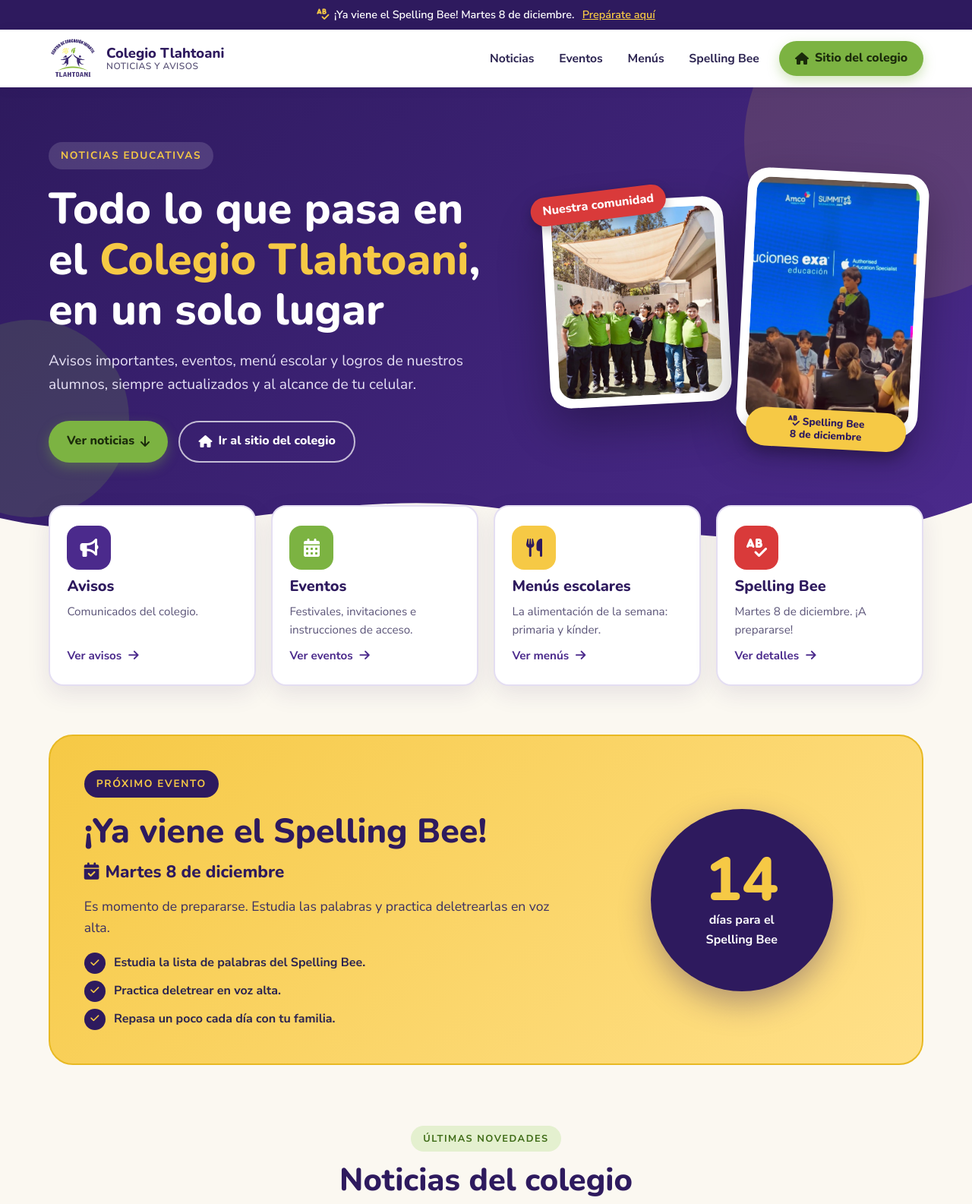
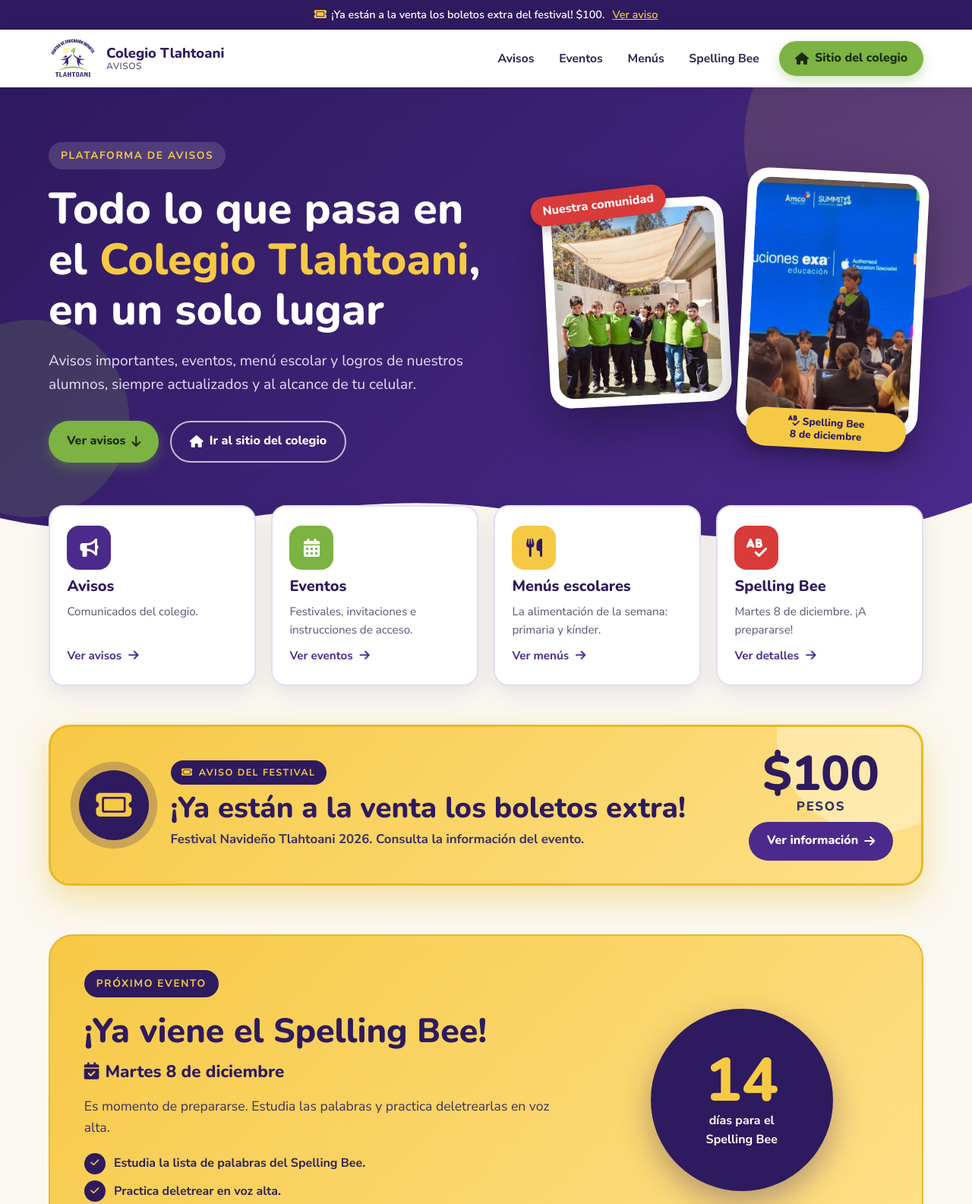
Before and after one commit to colegiotlahtoani/noticias, a plain HTML site: page index.html in a window 1280 px wide. Shown: the top 1585 px of the page at 76% size. Drawn offline with nearby package versions, Linux system fonts and the light colour scheme.

Commit message:
Update index.html

```diff
--- a/index.html
+++ b/index.html
@@ -3,8 +3,8 @@
 <head>
     <meta charset="UTF-8">
     <meta name="viewport" content="width=device-width, initial-scale=1.0, viewport-fit=cover">
-    <title>Noticias | Colegio Tlahtoani</title>
-    <meta name="description" content="Noticias, avisos, eventos y menú escolar del Colegio Tlahtoani GDL.">
+    <title>Avisos | Colegio Tlahtoani</title>
+    <meta name="description" content="Avisos, eventos y menú escolar del Colegio Tlahtoani GDL.">
     <script>document.documentElement.classList.add('js');</script>
     <link rel="preconnect" href="https://fonts.googleapis.com">
     <link rel="preconnect" href="https://fonts.gstatic.com" crossorigin>
@@ -339,14 +339,44 @@
             .brand img { width: 52px; height: 52px; }
             .news-grid { grid-template-columns: 1fr; }
         }
+
+        /* ---------- Información importante: boletos extra ---------- */
+        .importante { padding: 3.2rem 0 0; }
+        .imp-caja {
+            position: relative; overflow: hidden; display: grid; grid-template-columns: auto 1fr auto; gap: 1.8rem; align-items: center;
+            background: linear-gradient(135deg, #F6C945, #FFE08A); border: 3px solid #E8B923; border-radius: 28px;
+            padding: 1.9rem 2.3rem; box-shadow: 0 18px 44px rgba(232, 185, 35, 0.38);
+        }
+        .imp-caja::before { content: ""; position: absolute; width: 260px; height: 260px; border-radius: 50%; background: rgba(255, 255, 255, 0.35); right: -70px; top: -120px; pointer-events: none; }
+        .imp-caja > * { position: relative; }
+        .imp-ico { width: 92px; height: 92px; border-radius: 50%; background: var(--morado-oscuro); color: var(--sol); display: flex; align-items: center; justify-content: center; font-size: 2.6rem; animation: pulso 2.2s ease-out infinite; }
+        @keyframes pulso { 0% { box-shadow: 0 0 0 0 rgba(46, 26, 94, 0.5); } 70% { box-shadow: 0 0 0 20px rgba(46, 26, 94, 0); } 100% { box-shadow: 0 0 0 0 rgba(46, 26, 94, 0); } }
+        .imp-tag { display: inline-flex; align-items: center; gap: 0.45rem; background: var(--morado-oscuro); color: var(--sol); font-weight: 800; font-size: 0.78rem; letter-spacing: 0.12em; text-transform: uppercase; padding: 0.35rem 0.9rem; border-radius: 999px; margin-bottom: 0.6rem; }
+        .imp-caja h2 { font-size: clamp(1.6rem, 3.6vw, 2.4rem); margin-bottom: 0.35rem; }
+        .imp-caja p { color: #3B2F63; font-weight: 700; font-size: 1.05rem; }
+        .imp-precio { text-align: center; display: flex; flex-direction: column; align-items: center; gap: 0.7rem; }
+        .imp-monto { font-family: 'Nunito', Arial, sans-serif; font-weight: 800; font-size: 4rem; line-height: 1; color: var(--morado-oscuro); }
+        .imp-monto small { display: block; font-size: 1.05rem; letter-spacing: 0.1em; text-transform: uppercase; color: #3B2F63; margin-top: 0.15rem; }
+
+        .news-card.destacada { border-color: #E8B923; box-shadow: 0 0 0 4px rgba(246, 201, 69, 0.4), var(--sombra); position: relative; }
+        .cinta-imp { position: absolute; top: 14px; left: 14px; z-index: 2; background: var(--morado-oscuro); color: var(--sol); font-family: 'Nunito', Arial, sans-serif; font-weight: 800; font-size: 0.78rem; letter-spacing: 0.1em; text-transform: uppercase; padding: 0.4rem 0.9rem; border-radius: 999px; box-shadow: 0 6px 14px rgba(0, 0, 0, 0.25); }
+        .aviso-boleto { display: flex; align-items: center; gap: 0.8rem; background: #FFF4CC; border: 2px dashed #E8B923; border-radius: 14px; padding: 0.75rem 0.95rem; color: var(--morado-oscuro); font-weight: 700; font-size: 0.97rem; line-height: 1.35; }
+        .aviso-boleto i { color: var(--morado); font-size: 1.5rem; flex-shrink: 0; }
+        .aviso-boleto b.precio { font-family: 'Nunito', Arial, sans-serif; font-size: 1.15rem; }
+
+        @media (max-width: 820px) {
+            .imp-caja { grid-template-columns: 1fr; text-align: center; justify-items: center; padding: 1.8rem 1.4rem; }
+            .imp-monto { font-size: 3.4rem; }
+        }
+        @media (prefers-reduced-motion: reduce) { .imp-ico { animation: none; } }
     </style>
 </head>
 <body>
 
     <!-- Barra de aviso -->
     <div class="topbar">
-        <i class="fas fa-spell-check"></i>¡Ya viene el Spelling Bee! Martes 8 de diciembre.
-        <a href="#spelling-bee">Prepárate aquí</a>
+        <i class="fas fa-ticket"></i>¡Ya están a la venta los boletos extra del festival! $100.
+        <a href="#boletos">Ver aviso</a>
     </div>
 
     <!-- Encabezado y menú -->
@@ -354,7 +384,7 @@
         <div class="container">
             <a href="https://colegiotlahtoani.com/" class="brand" aria-label="Colegio Tlahtoani, ir al sitio principal">
                 <img src="logo-tlahtoani.png" alt="Logo Colegio Tlahtoani">
-                <span>Colegio Tlahtoani<small>NOTICIAS Y AVISOS</small></span>
+                <span>Colegio Tlahtoani<small>AVISOS</small></span>
             </a>
 
             <button class="menu-toggle" id="menuToggle" aria-label="Abrir menú" aria-expanded="false" aria-controls="menu">
@@ -362,7 +392,7 @@
             </button>
 
             <nav class="nav" id="menu" aria-label="Menú principal">
-                <a class="link" href="#noticias" data-filtro="todas">Noticias</a>
+                <a class="link" href="#noticias" data-filtro="todas">Avisos</a>
                 <a class="link" href="#noticias" data-filtro="Eventos">Eventos</a>
                 <a class="link" href="#noticias" data-filtro="Servicios">Menús</a>
                 <a class="link" href="#spelling-bee">Spelling Bee</a>
@@ -377,11 +407,11 @@
         <section class="hero" id="inicio">
             <div class="container">
                 <div>
-                    <span class="etiqueta">Noticias educativas</span>
+                    <span class="etiqueta">Plataforma de avisos</span>
                     <h1>Todo lo que pasa en el <em>Colegio Tlahtoani</em>, en un solo lugar</h1>
                     <p class="lead">Avisos importantes, eventos, menú escolar y logros de nuestros alumnos, siempre actualizados y al alcance de tu celular.</p>
                     <div class="hero-botones">
-                        <a class="btn btn-primario" href="#noticias" data-filtro="todas">Ver noticias <i class="fas fa-arrow-down"></i></a>
+                        <a class="btn btn-primario" href="#noticias" data-filtro="todas">Ver avisos <i class="fas fa-arrow-down"></i></a>
                         <a class="btn btn-borde" href="https://colegiotlahtoani.com/"><i class="fas fa-home"></i> Ir al sitio del colegio</a>
                     </div>
                 </div>
@@ -433,6 +463,24 @@
             </div>
         </section>
 
+        <!-- Aviso del festival: boletos extra -->
+        <section class="importante" id="boletos">
+            <div class="container">
+                <div class="imp-caja reveal" role="note" aria-label="Aviso del festival: boletos extra">
+                    <span class="imp-ico" aria-hidden="true"><i class="fas fa-ticket"></i></span>
+                    <div>
+                        <span class="imp-tag"><i class="fas fa-ticket"></i> Aviso del festival</span>
+                        <h2>¡Ya están a la venta los boletos extra!</h2>
+                        <p>Festival Navideño Tlahtoani 2026. Consulta la información del evento.</p>
+                    </div>
+                    <div class="imp-precio">
+                        <div class="imp-monto">$100<small>pesos</small></div>
+                        <a class="btn btn-morado" href="https://colegiotlahtoani.github.io/festival-navideno-tlahtoani-2026/" target="_blank" rel="noopener">Ver información <i class="fas fa-arrow-right"></i></a>
+                    </div>
+                </div>
+            </div>
+        </section>
+
         <!-- Spelling Bee -->
         <section class="bee" id="spelling-bee">
             <div class="container">
@@ -461,11 +509,11 @@
             <div class="container">
                 <div class="seccion-cabeza reveal">
                     <span class="sobre">Últimas novedades</span>
-                    <h2>Noticias del colegio</h2>
+                    <h2>Avisos del colegio</h2>
                     <p>Mantente informado sobre las novedades y eventos del Colegio Tlahtoani.</p>
                 </div>
 
-                <div class="filtros reveal" role="group" aria-label="Filtrar noticias">
+                <div class="filtros reveal" role="group" aria-label="Filtrar avisos">
                     <button class="filtro activo" data-filtro="todas">Todas</button>
                     <button class="filtro" data-filtro="Urgente">Avisos</button>
                     <button class="filtro" data-filtro="Eventos">Eventos</button>
@@ -485,12 +533,14 @@
                     </article>
 
                     <!-- Noticia: Festival Navideño 2026 -->
-                    <article class="news-card reveal" data-cat="Eventos">
+                    <article class="news-card destacada reveal" data-cat="Eventos">
+                        <span class="cinta-imp"><i class="fas fa-ticket"></i> Boletos extra</span>
                         <div class="news-header icono rojo"><i class="fas fa-tree"></i></div>
                         <div class="news-body">
                             <span class="news-category">Eventos</span>
                             <h3 class="news-card-title">🎄 Festival Navideño Tlahtoani 2026</h3>
-                            <p class="news-excerpt">Consulta toda la información del festival navideño del colegio. <strong>Ya están a la venta los boletos extra: $100.</strong></p>
+                            <p class="news-excerpt">Consulta toda la información del festival navideño del colegio.</p>
+                            <div class="aviso-boleto"><i class="fas fa-ticket"></i><span>¡Ya están a la venta los boletos extra! <b class="precio">$100</b> pesos</span></div>
                             <a href="https://colegiotlahtoani.github.io/festival-navideno-tlahtoani-2026/" target="_blank" rel="noopener" class="read-more">Ver información <i class="fas fa-arrow-right"></i></a>
                         </div>
                     </article>
@@ -519,7 +569,7 @@
                         </div>
                     </article>
                 </div>
-                <p class="vacio" id="vacio" hidden>No hay noticias en esta categoría por ahora.</p>
+                <p class="vacio" id="vacio" hidden>No hay avisos en esta categoría por ahora.</p>
             </div>
         </section>
 
@@ -562,13 +612,13 @@
                         <span class="logo-bg"><img src="logo-tlahtoani.png" alt="Logo Colegio Tlahtoani"></span>
                         <span>Colegio Tlahtoani<small>GUADALAJARA, JALISCO</small></span>
                     </a>
-                    <p class="desc">Noticias, avisos y eventos para toda la comunidad escolar.</p>
+                    <p class="desc">Avisos, eventos y menús para toda la comunidad escolar.</p>
                 </div>
                 <div>
                     <h4>Explorar</h4>
                     <ul>
                         <li><a href="https://colegiotlahtoani.com/">Sitio del colegio</a></li>
-                        <li><a href="#noticias">Noticias</a></li>
+                        <li><a href="#noticias">Avisos</a></li>
                         <li><a href="https://colegiotlahtoani.github.io/men-/" target="_blank" rel="noopener">Menú de primaria</a></li>
                         <li><a href="https://colegiotlahtoani.github.io/MEN-KINDER/" target="_blank" rel="noopener">Menú de kínder</a></li>
                     </ul>
```
